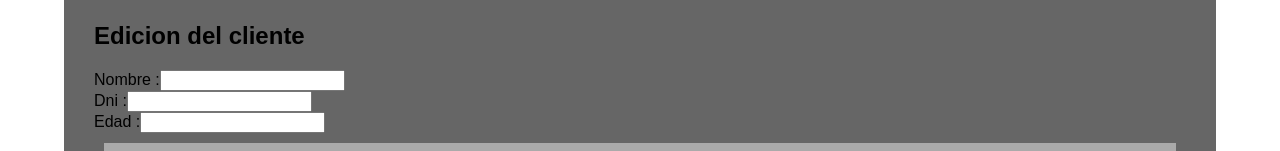
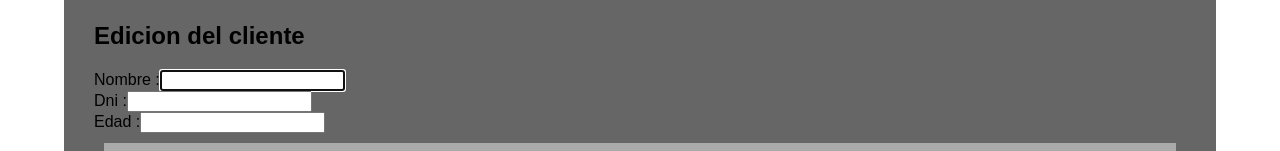
Before and after one commit to spedyte/customers-app-react-redux, a React (Create React App) app in the folder customers-app/: page /customers/1/edit in a window 1280 px wide. Shown: the part 152-303 px from the top of the page. Built offline with nearby package versions, Linux system fonts and the light colour scheme; data requests are answered from the project's data file.

Commit message:
CustomerEdit transform to Uncontroled component to set foucs in first textbox

```diff
--- a/customers-app/src/components/CustomerEdit.js
+++ b/customers-app/src/components/CustomerEdit.js
@@ -1,21 +1,9 @@
-import React from 'react';
+import React, { Component } from 'react';
 import PropTypes from 'prop-types';
 import {reduxForm,Field, isSubmitting, submitSucceeded,pristine} from 'redux-form';
-import {connect} from 'react-redux';
 import { setPropsAsInitial } from '../helpers/setPropsAsInitial';
 import CustomersActions from './../components/CustomersActions';
 import { Prompt } from 'react-router-dom';
-
-//validaciones a nivel local
-const MyField = ({type,input,meta,label,name})=>(
-    <div>
-        <label htmlFor={name}>{label} :</label>
-        <input {...input} type={!type ? "text":type}></input>
-        {
-            meta.touched && meta.error && <span>{meta.error}</span>
-        }
-    </div>
-);
 
 //Estas validaciones a nivel de Field tiene prioridad sobre las validaciones a nivel global
 const isNumber = value =>(
@@ -45,18 +33,41 @@ const toCamelCaseM = value => value && value.toLowerCase();
 const onlyGrow = (value,previousValue,values) =>
     value && (!previousValue?value: (value>previousValue? value:previousValue));
 
-const CustomerEdit = ({name,dni,age,handleSubmit,submitting,onBack,pristine,submitSucceeded}) => {
+class CustomerEdit extends Component {
+    componentDidMount() {
+        if(this.txt)
+        {
+            this.txt.focus();
+        }
+    }
+
+    //validaciones a nivel local
+    renderField = ({type,input,meta,label,name,withFocus})=>(
+        <div>
+            <label htmlFor={name}>{label} :</label>
+            <input {...input}
+            type={!type ? "text":type}
+            ref={withFocus && (txt => this.txt=txt)}></input>
+            {
+                meta.touched && meta.error && <span>{meta.error}</span>
+            }
+        </div>
+    );
+
+    render(){
+        const {handleSubmit,submitting,onBack,pristine,submitSucceeded,withFocus} =this.props;
         return (
             <div>
                 <h2>Edicion del cliente</h2>
                 <form onSubmit={handleSubmit}>
-                    <Field name="name" component={MyField} type="text"
+                        <Field withFocus
+                            name="name" component={this.renderField} type="text"
                                     label="Nombre" parse={toUpper} format={toCamelCaseM}></Field>
 
-                    <Field name="dni" component={MyField} type="text"
+                        <Field name="dni" component={this.renderField} type="text"
                                 validate={[isNumber]} label="Dni"></Field>
 
-                    <Field name="age" component={MyField} type="number"
+                        <Field name="age" component={this.renderField} type="number"
                         validate={isNumber} label="Edad" parse={toNumber} normalize={onlyGrow}></Field>
 
                         <CustomersActions>
@@ -69,7 +80,9 @@ const CustomerEdit = ({name,dni,age,handleSubmit,submitting,onBack,pristine,subm
                 </form>
             </div>
         );
-};
+    }
+}
+
 
 CustomerEdit.propTypes = {
     name:PropTypes.string,
```
Lines whose indentation alone changed are shown as unchanged.
